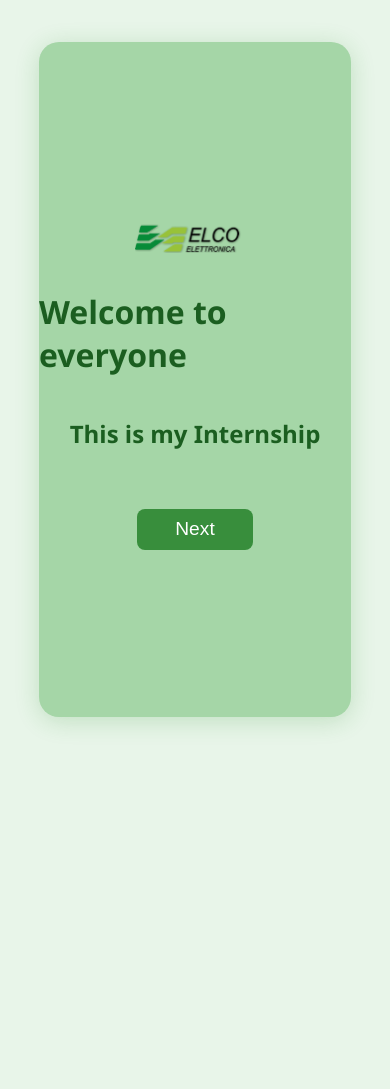
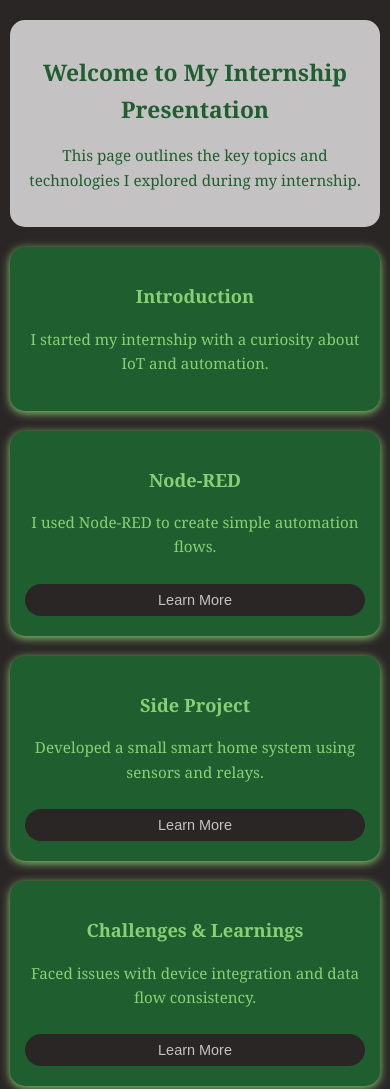
Before and after one commit to Oirelav-824/PCTO-Presentation, a plain HTML site: page index.html in a window 390 px wide. Shown: the top 1089 px of the page. Before the commit the page ends 844 px from the top, so only its background shows below. Drawn offline with Linux system fonts and the light colour scheme.

Commit message:
Add files via upload

```diff
--- a/index.html
+++ b/index.html
@@ -2,104 +2,147 @@
 <html lang="en">
 <head>
     <meta charset="UTF-8">
-    <title>Internship</title>
+    <meta name="viewport" content="width=device-width, initial-scale=1.0">
+    <title>Internship Highlights</title>
     <style>
         body {
-            background: #e8f5e9;
-            color: #222;
-            font-family: 'Segoe UI', sans-serif;
+            text-align: center;
+            font-family: Georgia, serif;
+            background-color: rgb(43, 38, 38);
+            color: rgb(139, 207, 117);
+            line-height: 1.6;
             margin: 0;
-            padding: 0;
+            padding: 0 20px;
         }
-        .slide {
-            width: 80vw;
-            height: 80vh;
-            margin: 5vh auto;
-            background: #a5d6a7;
+
+        header {
+            padding: 40px 0;
+            background-color: rgb(196, 194, 194);
             border-radius: 20px;
-            box-shadow: 0 4px 24px rgba(34, 139, 34, 0.2);
-            display: flex;
-            flex-direction: column;
-            justify-content: center;
-            align-items: center;
-            transition: background 0.5s;
+            color: rgb(31, 94, 47);
+            max-width: 900px;
+            margin: 20px auto;
         }
-        h1, h2 {
-            color: #1b5e20;
+
+        section {
+            margin: 20px auto;
+            border-radius: 20px;
+            padding: 20px;
+            background-color: rgb(31, 94, 47);
+            box-shadow: 0 2px 10px;
+            max-width: 900px;
         }
-        .next-btn {
-            margin-top: 2em;
-            padding: 0.5em 2em;
-            background: #388e3c;
-            color: #fff;
+
+        h2 {
+            color: rgb(139, 207, 117);
+        }
+
+        .detail {
+            display: none;
+            margin-top: 10px;
+        }
+
+        .btn-toggle {
+            display: inline-block;
+            border-radius: 20px;
+            margin-top: 10px;
+            padding: 10px 20px;
+            background-color: rgb(43, 38, 38);
+            color: rgb(196, 194, 194);
             border: none;
-            border-radius: 8px;
-            font-size: 1.2em;
             cursor: pointer;
-            transition: background 0.3s;
+            font-size: 1em;
         }
-        .next-btn:hover {
-            background: #2e7d32;
+
+        .btn-toggle:hover {
+            background-color: rgb(196, 194, 194);
+            color: rgb(43, 38, 38);
+        }
+
+        /* ✅ Responsive adjustments */
+        @media (max-width: 768px) {
+            body {
+                padding: 0 10px;
+                font-size: 0.95em;
+            }
+
+            header, section {
+                padding: 20px 15px;
+                border-radius: 15px;
+            }
+
+            .btn-toggle {
+                width: 100%;
+                font-size: 1em;
+            }
+        }
+
+        @media (max-width: 480px) {
+            header h1 {
+                font-size: 1.5em;
+            }
+
+            h2 {
+                font-size: 1.2em;
+            }
+
+            .btn-toggle {
+                font-size: 0.95em;
+                padding: 8px 12px;
+            }
         }
     </style>
 </head>
 <body>
-    <div class="slide" id="slide">
-        <img id="logo" src="unnamed.png" alt="Logo" style="width:120px; margin-bottom: 1em;">
-        <img id="Joseph" src="YourNextLine.png" alt="Next-line Logo" style="width:120px; display: none;">
-        <img id="nodered" src="node-red.png" alt="Node-RED Logo" style="width:120px; display: none;">
-        <h1>Welcome to everyone</h1>
-        <h2>This is my Internship</h2>
-        <button class="next-btn" onclick="nextSlide()">Next</button>
+
+<header>
+    <h1>Welcome to My Internship Presentation</h1>
+    <p>This page outlines the key topics and technologies I explored during my internship.</p>
+</header>
+
+<section>
+    <h2>Introduction</h2>
+    <p>I started my internship with a curiosity about IoT and automation.</p>
+</section>
+
+<section>
+    <h2>Node-RED</h2>
+    <p>I used Node-RED to create simple automation flows.</p>
+    <button class="btn-toggle" onclick="toggleDetail('detail-node')">Learn More</button>
+    <div class="detail" id="detail-node">
+        <p>Node-RED is a flow-based development tool for visual programming. I used it to create logic for smart home components like motion detectors and smart lights.</p>
     </div>
-    <script>
-        const slides = [
-            {
-                title: "Welcome to everyone",
-                subtitle: "This is my Internship",
-                showLogo: true,
-                showJoseph: false,
-                showNodeRed: false
-            },
-            {
+</section>
 
-                title: "Your next line will be, 'What have you done?'",
-                subtitle: "I've worked on a side project",
-                showLogo: false,
-                showJoseph: true,
-                showNodeRed: false
+<section>
+    <h2>Side Project</h2>
+    <p>Developed a small smart home system using sensors and relays.</p>
+    <button class="btn-toggle" onclick="toggleDetail('detail-project')">Learn More</button>
+    <div class="detail" id="detail-project">
+        <p>The project included temperature monitoring, motion detection, and remote control of devices. I integrated it with a simple dashboard for real-time updates.</p>
+    </div>
+</section>
 
-            },
-            {
-                title: "Node-RED!",
-                subtitle: "An IoT platform for automation",
-                showLogo: false
-                , showJoseph: false,
-                showNodeRed: true
+<section>
+    <h2>Challenges & Learnings</h2>
+    <p>Faced issues with device integration and data flow consistency.</p>
+    <button class="btn-toggle" onclick="toggleDetail('detail-challenges')">Learn More</button>
+    <div class="detail" id="detail-challenges">
+        <p>I learned to debug MQTT data issues and optimize flow timing. Working with asynchronous data taught me the value of real-time debugging tools.</p>
+    </div>
+</section>
 
-            },
-            {
-                title: "Thank You!",
-                subtitle: "Your next line will be, 'You can go now!'",
-                showLogo: false,
-                showJoseph: true,
-                showNodeRed: false
-            }
-        ];
-        let current = 0;
-        function nextSlide() {
-            current = (current + 1) % slides.length;
-            const slide = document.getElementById('slide');
-            slide.innerHTML = `
-                ${slides[current].showLogo ? '<img id="logo" src="unnamed.png" alt="Logo" style="width:120px; margin-bottom: 1em;">' : ''}
-                ${slides[current].showJoseph ? '<img id="Joseph" src="YourNextLine.png" alt="Next-Line Logo" style="width:120px;">' : ''}
-                 ${slides[current].showNodeRed ? '<img id="nodered" src="node-red.png" alt="Node-RED Logo" style="width:120px;">' : ''}
+<section>
+    <h2>Conclusion</h2>
+    <p>This internship was a great step forward in understanding IoT platforms and flow-based logic.</p>
+</section>
 
-                <h1>${slides[current].title}</h1>
-                <h2>${slides[current].subtitle}</h2>
-                <button class="next-btn" onclick="nextSlide()">Next</button>
-            `;
-        }
-    </script>
+<script>
+    function toggleDetail(id) {
+        const element = document.getElementById(id);
+        element.style.display = (element.style.display === "block") ? "none" : "block";
+    }
+</script>
+
 </body>
 </html>
```
